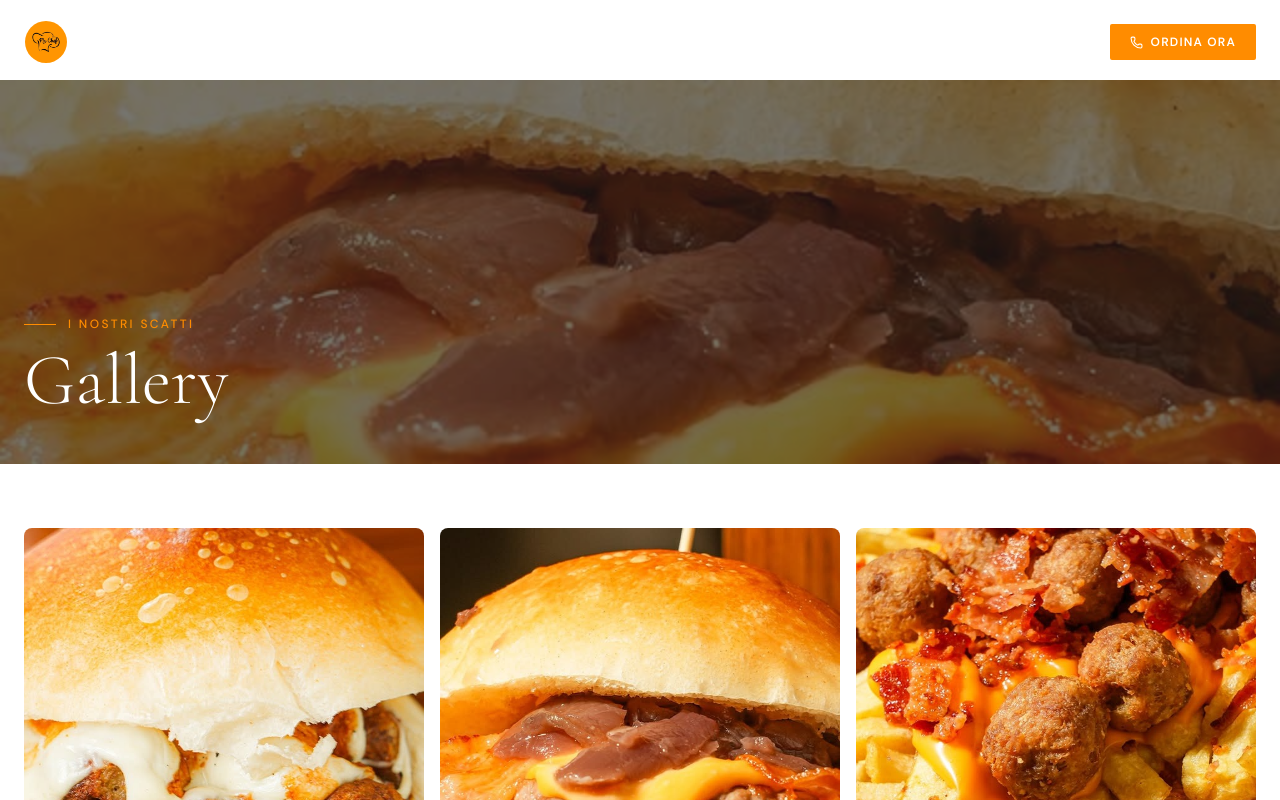
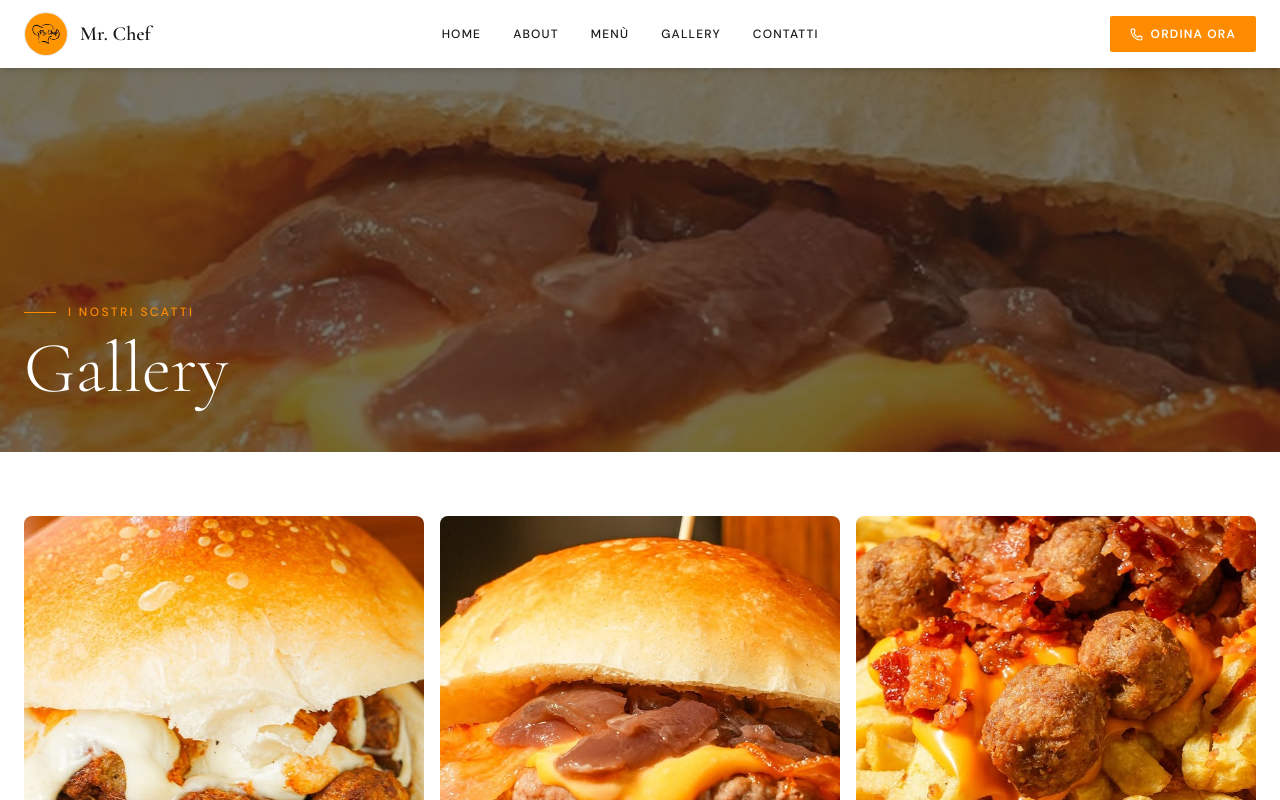
Before and after one commit to Paolo-2002/mrchef-website, a Next.js app: page /gallery in a window 1280 px wide. Shown: the top 800 px of the page. Built offline with nearby package versions, Linux system fonts and the light colour scheme.

Commit message:
bozza definitiva 1 in attesa di approvazione

```diff
--- a/app/about/page.tsx
+++ b/app/about/page.tsx
@@ -9,7 +9,7 @@ export const metadata: Metadata = {
 
 export default function AboutPage() {
   return (
-    <div className="pt-20">
+    <div className="pt-[68px]">
       {/* Hero */}
       <section className="relative h-72 lg:h-96 bg-[#1A1A1A] flex items-end overflow-hidden">
         <Image
--- a/app/contatti/page.tsx
+++ b/app/contatti/page.tsx
@@ -27,7 +27,7 @@ export const metadata: Metadata = {
 
 export default function ContattiPage() {
   return (
-    <div className="pt-20">
+    <div className="pt-[68px]">
       {/* Hero */}
       <section className="relative h-72 lg:h-96 bg-[#1A1A1A] flex items-end overflow-hidden">
         <Image src="/images/imgi_17_493933554_1246686730796585_8221335887692093935_n.jpg" alt="Contatti Mr. Chef" fill className="object-cover opacity-40" />
--- a/app/gallery/page.tsx
+++ b/app/gallery/page.tsx
@@ -21,7 +21,7 @@ const allImages = [
 
 export default function GalleryPage() {
   return (
-    <div className="pt-20">
+    <div className="pt-[68px]">
       {/* Hero */}
       <section className="relative h-72 lg:h-96 bg-[#1A1A1A] flex items-end overflow-hidden">
         <Image src="/images/imgi_14_493317795_1246809567450968_6618052407358943490_n.jpg" alt="Gallery Mr. Chef" fill className="object-cover opacity-40" />
--- a/app/menu/page.tsx
+++ b/app/menu/page.tsx
@@ -10,7 +10,7 @@ export default function MenuPage() {
   const currentCategory = menuData.find(c => c.id === activeTab);
 
   return (
-    <div className="pt-20">
+    <div className="pt-[68px]">
       {/* Hero Banner */}
       <section className="relative h-72 lg:h-96 bg-[#1A1A1A] flex items-end overflow-hidden">
         <Image src="/images/imgi_10_492826584_1246809604117631_7285508162846412022_n.jpg" alt="Menù Mr. Chef" fill className="object-cover opacity-40" />
--- a/app/storia/page.tsx
+++ /dev/null
@@ -1,60 +0,0 @@
-import type { Metadata } from 'next';
-import Image from 'next/image';
-
-export const metadata: Metadata = {
-  title: 'La Nostra Storia — Mr. Chef Casoria',
-  description: 'La storia di Mr. Chef, paninoteca artigianale a Casoria dal 2014.',
-};
-
-export default function StoriaPage() {
-  return (
-    <div className="pt-20">
-      {/* Hero */}
-      <section className="relative h-72 lg:h-96 bg-[#1A1A1A] flex items-end overflow-hidden">
-        <Image src="/images/imgi_16_493798646_1246686570796601_8515134287953259017_n.jpg" alt="La storia di Mr. Chef" fill className="object-cover opacity-40" />
-        <div className="relative z-10 max-w-7xl mx-auto px-6 pb-12 w-full">
-          <div className="flex items-center gap-3 mb-3">
-            <div className="w-8 h-px bg-[#FF8C00]" />
-            <span className="text-xs font-medium uppercase tracking-[0.2em] text-[#FF8C00]">La nostra storia</span>
-          </div>
-          <h1 className="font-serif text-white text-5xl lg:text-7xl font-light">Storia</h1>
-        </div>
-      </section>
-
-      {/* Timeline */}
-      <section className="py-24 max-w-3xl mx-auto px-6">
-        <div className="space-y-16">
-          {[
-            { year: '2014', title: "Nasce Mr. Chef", desc: "Apre le porte la prima sede di Mr. Chef a Via G. Carducci 105, Casoria. L'idea è semplice: panini artigianali fatti con ingredienti veri, in una città che merita il meglio." },
-            { year: '2016', title: "Il menù si evolve", desc: "Introduciamo i primi panini speciali con carni di scottona selezionate. Nascono i classici Cremoso e Bufalino, che diventeranno presto amatissimi." },
-            { year: '2019', title: "Gluten Free & Speciali", desc: "In risposta alle richieste dei nostri clienti più affezionati, introduciamo le opzioni Gluten Free. L'inclusività diventa parte del nostro DNA." },
-            { year: '2022', title: "I grandi bestseller", desc: "Pistacchiotto, Lucifer e Nerano entrano nel menù e diventano immediatamente virali tra i food lovers di Casoria e Napoli." },
-            { year: 'Oggi', title: "10+ anni di passione", desc: "Siamo qui ogni giorno, con la stessa passione del primo giorno. Oltre 5000 clienti soddisfatti, 16 panini unici, e tanta strada ancora da percorrere insieme." },
-          ].map((item, i) => (
-            <div key={i} className="flex gap-8 items-start">
-              <div className="flex-shrink-0 w-20 text-right">
-                <span className="font-serif text-[#FF8C00] text-xl font-medium">{item.year}</span>
-              </div>
-              <div className="w-px bg-[#FF8C00]/20 flex-shrink-0 mt-1 self-stretch relative">
-                <div className="absolute top-1 left-1/2 -translate-x-1/2 w-3 h-3 rounded-full bg-[#FF8C00]" />
-              </div>
-              <div className="pb-8">
-                <h3 className="font-serif text-2xl font-medium text-[#1A1A1A] mb-3">{item.title}</h3>
-                <p className="text-gray-600 leading-relaxed">{item.desc}</p>
-              </div>
-            </div>
-          ))}
-        </div>
-      </section>
-
-      {/* CTA */}
-      <section className="py-16 bg-[#FFF8F0] text-center">
-        <h2 className="font-serif text-4xl font-light text-[#1A1A1A] mb-4">Vieni a trovarci</h2>
-        <p className="text-gray-600 mb-8">Via G. Carducci 105, Casoria (NA) 80026</p>
-        <a href="tel:08119571937" className="inline-block bg-[#FF8C00] text-white px-10 py-4 text-xs font-semibold uppercase tracking-widest hover:bg-[#D97700] transition-colors" style={{ borderRadius: '2px' }}>
-          Chiamaci Ora
-        </a>
-      </section>
-    </div>
-  );
-}
--- a/components/Navbar.tsx
+++ b/components/Navbar.tsx
@@ -3,6 +3,7 @@
 import { useState, useEffect } from 'react';
 import Link from 'next/link';
 import Image from 'next/image';
+import { usePathname } from 'next/navigation';
 import { Menu, X, Phone } from 'lucide-react';
 import { motion, AnimatePresence } from 'framer-motion';
 
@@ -10,12 +11,14 @@ const navLinks = [
   { label: 'Home', href: '/' },
   { label: 'About', href: '/about' },
   { label: 'Menù', href: '/menu' },
-  { label: 'Storia', href: '/storia' },
   { label: 'Gallery', href: '/gallery' },
   { label: 'Contatti', href: '/contatti' },
 ];
 
 export default function Navbar() {
+  const pathname = usePathname();
+  const isHome = pathname === '/';
+
   const [scrolled, setScrolled] = useState(false);
   const [mobileOpen, setMobileOpen] = useState(false);
 
@@ -25,11 +28,13 @@ export default function Navbar() {
     return () => window.removeEventListener('scroll', onScroll);
   }, []);
 
+  const isSolid = !isHome || scrolled;
+
   return (
     <>
       <header
         className={`fixed top-0 left-0 right-0 z-50 transition-all duration-500 ${
-          scrolled
+          isSolid
             ? 'bg-white shadow-md py-3'
             : 'bg-transparent py-5'
         }`}
@@ -37,12 +42,12 @@ export default function Navbar() {
         <div className="max-w-7xl mx-auto px-6 flex items-center justify-between">
           {/* Logo */}
           <Link href="/" className="flex items-center gap-3 group">
-            <div className="relative w-11 h-11 rounded-full overflow-hidden flex-shrink-0 border border-white/20">
+            <div className="relative w-11 h-11 rounded-full overflow-hidden flex-shrink-0 border border-black/10">
               <Image src="/images/logo.jpg" alt="Mr. Chef Logo" fill className="object-cover" />
             </div>
             <span
               className={`font-serif text-xl font-semibold transition-colors duration-300 ${
-                scrolled ? 'text-[#1A1A1A]' : 'text-white'
+                isSolid ? 'text-[#1A1A1A]' : 'text-white'
               }`}
             >
               Mr. Chef
@@ -56,7 +61,7 @@ export default function Navbar() {
                 key={link.href}
                 href={link.href}
                 className={`text-xs font-medium uppercase tracking-widest transition-colors duration-300 hover:text-[#FF8C00] ${
-                  scrolled ? 'text-[#1A1A1A]' : 'text-white'
+                  isSolid ? 'text-[#1A1A1A]' : 'text-white'
                 }`}
               >
                 {link.label}
@@ -79,7 +84,7 @@ export default function Navbar() {
               onClick={() => setMobileOpen(true)}
               aria-label="Apri menu"
             >
-              <Menu size={24} className={scrolled ? 'text-[#1A1A1A]' : 'text-white'} />
+              <Menu size={24} className={isSolid ? 'text-[#1A1A1A]' : 'text-white'} />
             </button>
           </div>
         </div>
```
